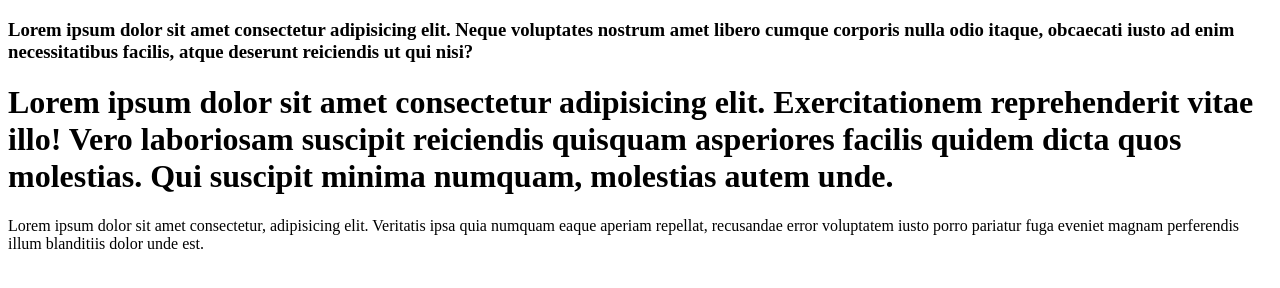
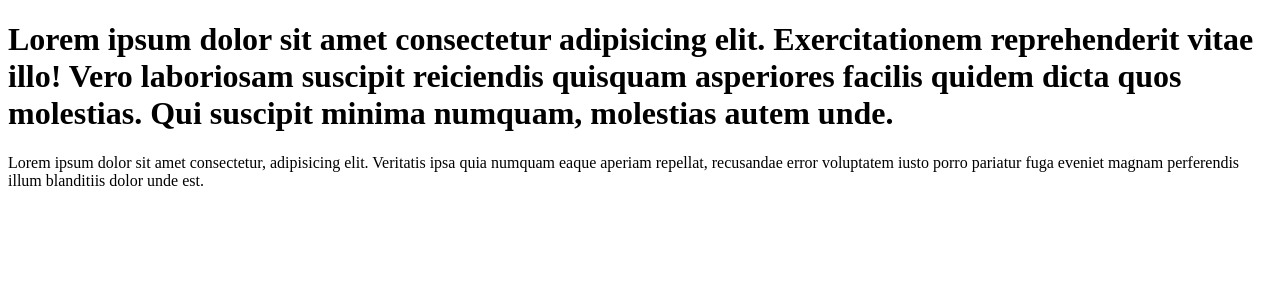
Before and after one commit to Bhavani558/NewProject, a plain HTML site: page index.html in a window 1280 px wide. Drawn offline with Linux system fonts and the light colour scheme.

Commit message:
Revert "kjh
hello
This reverts commit dcfaa3106b57d252dcc3315edb71d2cc747f3c66.

```diff
--- a/index.html
+++ b/index.html
@@ -6,7 +6,7 @@
     <title>Document</title>
 </head>
 <body>
- <h3>Lorem ipsum dolor sit amet consectetur adipisicing elit. Neque voluptates nostrum amet libero cumque corporis nulla odio itaque, obcaecati iusto ad enim necessitatibus facilis, atque deserunt reiciendis ut qui nisi?</h3>
+
  <h1>Lorem ipsum dolor sit amet consectetur adipisicing elit. Exercitationem reprehenderit vitae illo! Vero laboriosam suscipit reiciendis quisquam asperiores facilis quidem dicta quos molestias. Qui suscipit minima numquam, molestias autem unde.</h1>
     <p>Lorem ipsum dolor sit amet consectetur, adipisicing elit. Veritatis ipsa quia numquam eaque aperiam repellat, recusandae error voluptatem iusto porro pariatur fuga eveniet magnam perferendis illum blanditiis dolor unde est.</p>
 </body>
```
